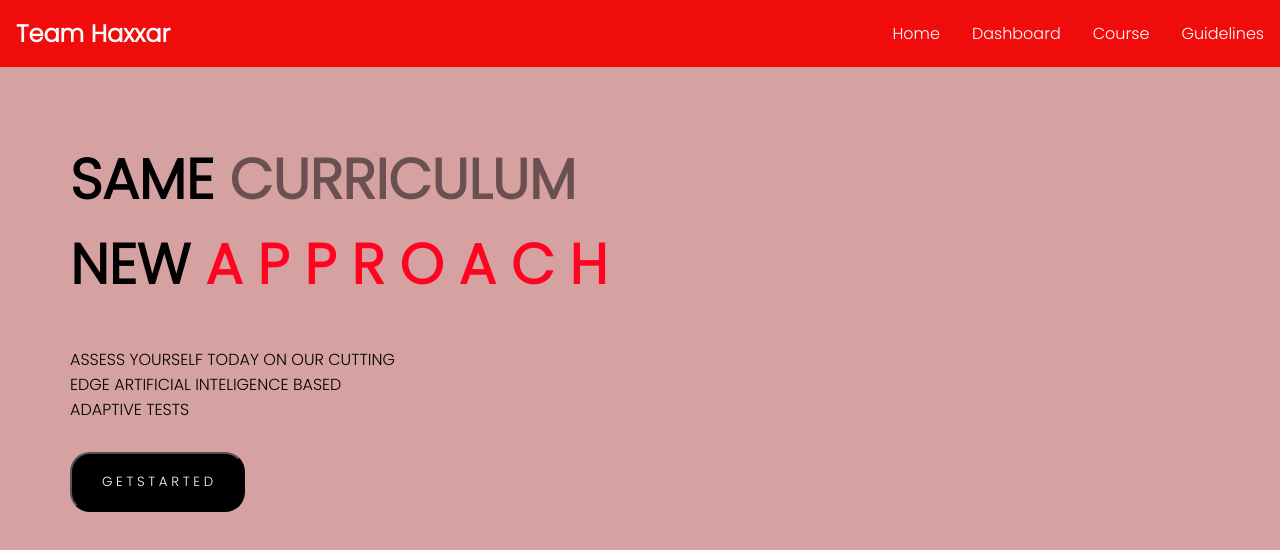
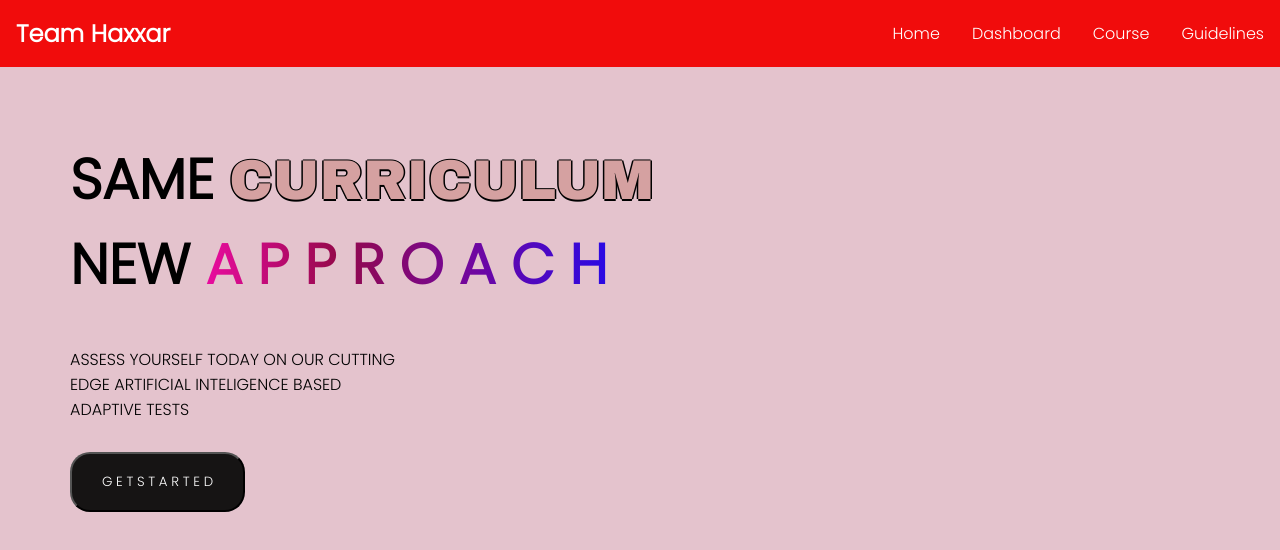
Before and after one commit to okkopaja/haxxar, a React (Create React App) app: page / in a window 1280 px wide. Shown: the top 550 px of the page. Built offline with nearby package versions, Linux system fonts and the light colour scheme.

Commit message:
Home.css file updated
css file updated.
new features added

```diff
--- a/src/Component/pages/Home.css
+++ b/src/Component/pages/Home.css
@@ -15,15 +15,24 @@
     font-weight: 900px;
 }
 .cur{
-    color: #000; /* Fallback for older browsers */
-    color: rgba(0, 0, 0, 0.5);
+    position: relative;
+    color:  rgb(213, 161, 161);
+    /* font-size: 70px; */
+    font-family: Arial Black, Arial Bold, Gadget, sans-serif;
+
+  text-shadow: -1.5px 0 black, 0 1.5px black, 1.5px 0 black, 0 -1.5px black;
 }
 .approach{
-    color: #FF0321
+    position: relative;
+    background: linear-gradient(
+        to right, #e90c9f, #94094a,
+         #7007a0, #2a09e4);
+    -webkit-text-fill-color: transparent;
+    -webkit-background-clip: text;
 }
 .main{
 
-    background-color: rgb(213, 161, 161);
+    background-color: rgb(228, 195, 205);
     height: 100vh;
 }
 .para{
@@ -35,9 +44,14 @@
     margin-top: 30px;
     margin-left: 70px;
     border-radius: 20px;
-    background-color: black;
+    background-color:  rgb(22, 20, 20);
     color: white;
     cursor: pointer;
     padding: 18px 30px;
 
 }
+.btn:hover{
+    background-color:rgb(25, 26, 25);
+    color:rgb(200, 231, 231);
+
+}
```
